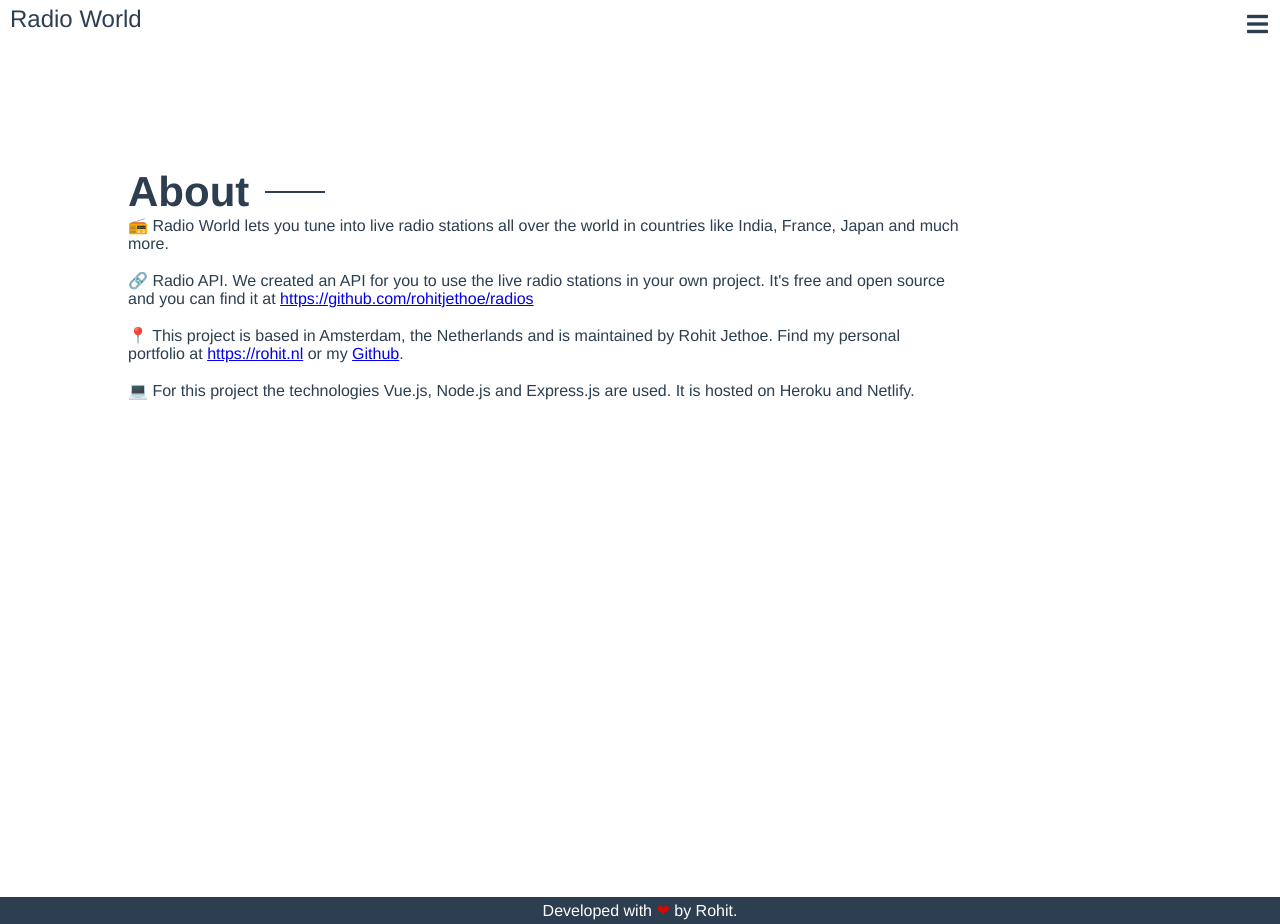
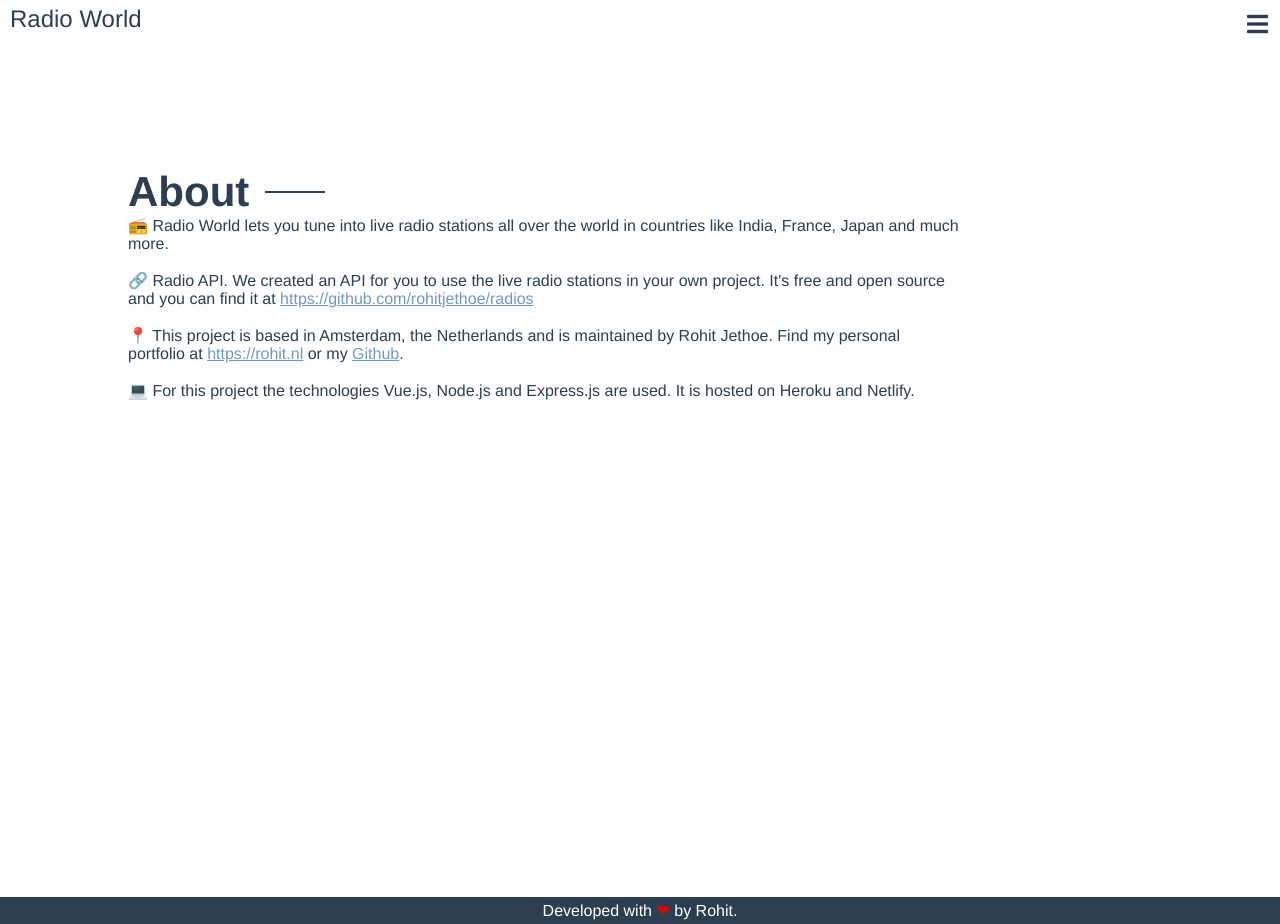
Before and after one commit to rohitjethoe/radios, a Vue app in the folder client/: page /about in a window 1280 px wide. Built offline with nearby package versions, Linux system fonts and the light colour scheme.

Commit message:
Changed color of 'a' tag.

```diff
--- a/client/src/views/About.vue
+++ b/client/src/views/About.vue
@@ -75,4 +75,8 @@ export default {
 .container {
   min-height: calc(100vh - 43px - 28px);
 }
+
+a:link, a:visited {
+  color: #7198c5;
+}
 </style>
```
